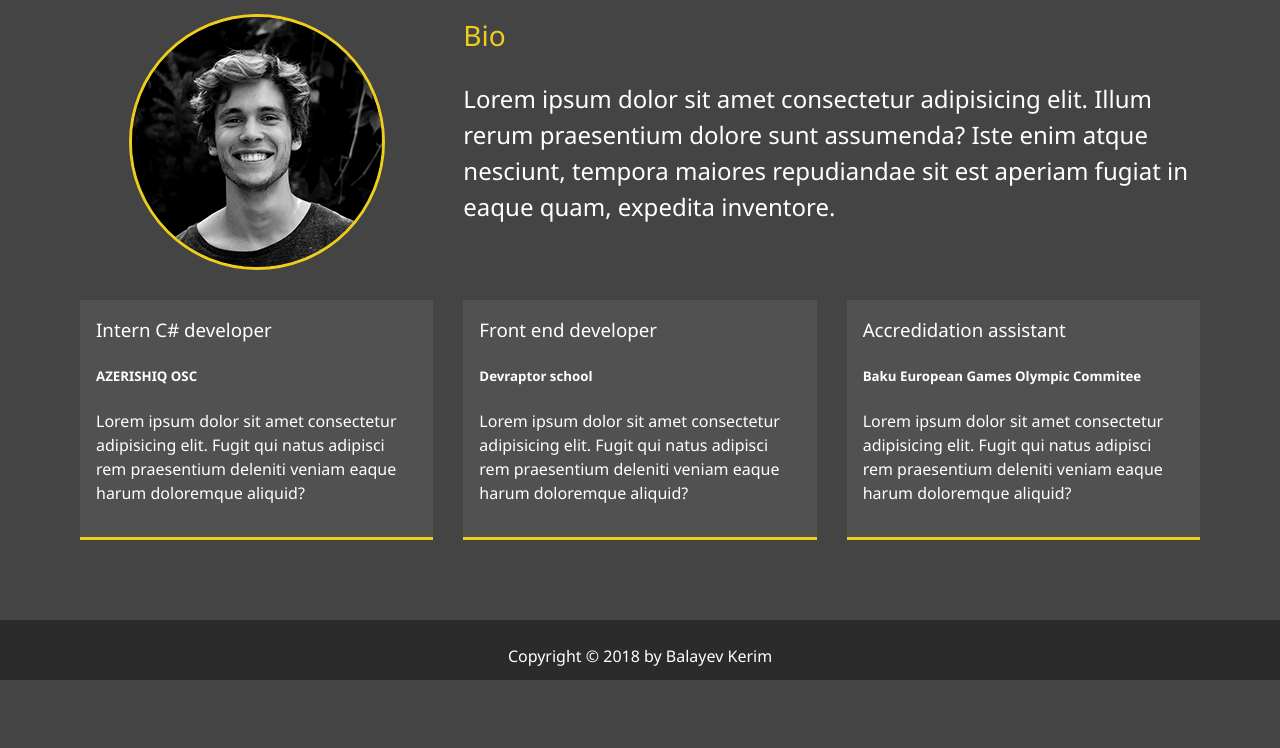
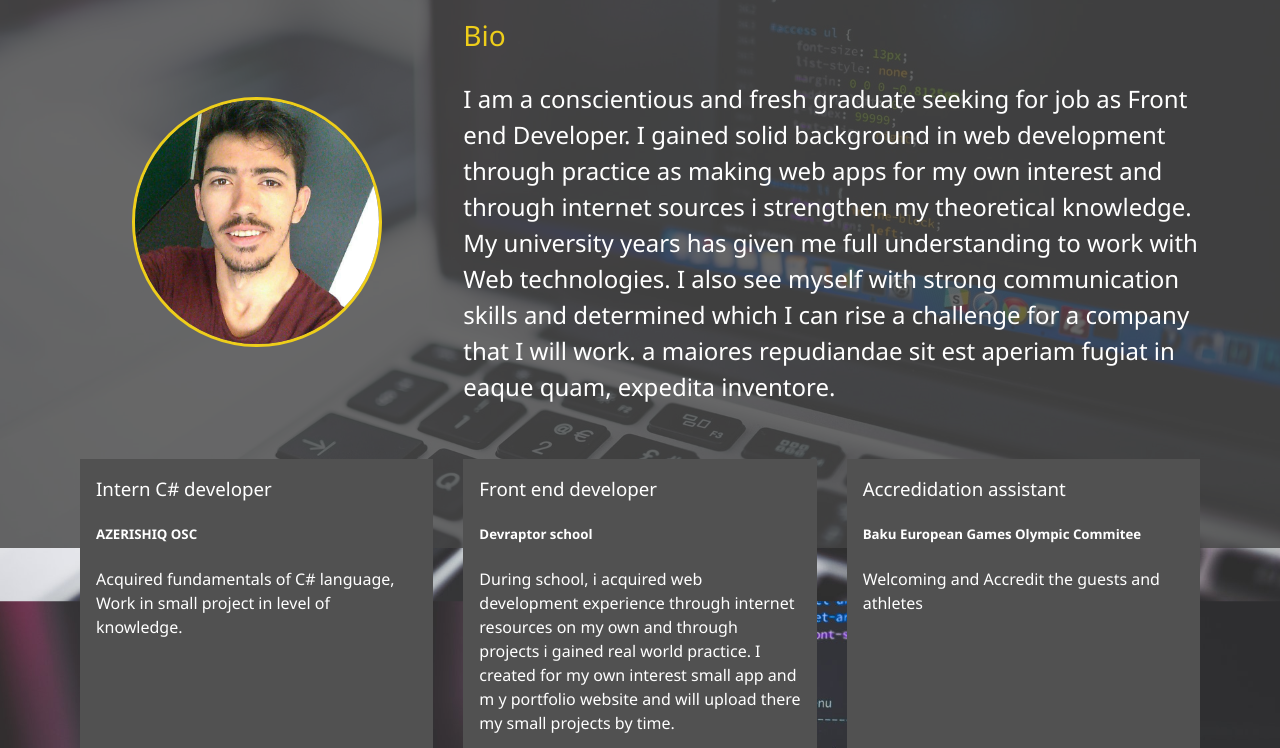
Before and after one commit to balayevkerim/myportfolio, a website: page dist/about.html in a window 1280 px wide. Shown: the part 252-1000 px from the top of the page. Before the commit the page ends 932 px from the top, so only its background shows below. Drawn offline with Linux system fonts and the light colour scheme.

Commit message:
Final
hopefully :)

```diff
--- a/dist/about.html
+++ b/dist/about.html
@@ -5,15 +5,15 @@
     <meta charset="UTF-8">
     <meta name="viewport" content="width=device-width, initial-scale=1.0">
     <meta http-equiv="X-UA-Compatible" content="ie=edge">
-    <link rel="stylesheet" href="https://use.fontawesome.com/releases/v5.2.0/css/all.css" integrity="sha384-hWVjflwFxL6sNzntih27bfxkr27PmbbK/iSvJ+a4+0owXq79v+lsFkW54bOGbiDQ"
-        crossorigin="anonymous">
+    <link rel="stylesheet" href="https://use.fontawesome.com/releases/v5.2.0/css/all.css"
+        integrity="sha384-hWVjflwFxL6sNzntih27bfxkr27PmbbK/iSvJ+a4+0owXq79v+lsFkW54bOGbiDQ" crossorigin="anonymous">
 
 
     <link rel="stylesheet" href="css/main.css">
     <title>Welcome to my portfolio</title>
 </head>
 
-<body id="">
+<body id="bg-img">
     <header>
         <div class="menu-btns">
             <div class="btn-line"></div>
@@ -23,6 +23,7 @@
         <nav class="menu">
             <div class="menu-branding">
                 <div class="portrait">
+                    <img src="img/portrait1.jpg" class="menu-image" alt="">
 
                 </div>
             </div>
@@ -38,37 +39,39 @@
         <h1 class="lg-heading">About <span class="text-secondary">Me</span></h1>
         <h3 class="sm-heading">Let me tell you about my background...</h3>
         <div class="about-info">
-            <img src="img/portrait.jpg" alt="" class="bio-image">
+            <img src="img/portrait1.jpg" alt="" class="bio-image">
 
             <div class="bio">
 
                 <h3 class="text-secondary">Bio</h3>
-                <p> Lorem ipsum dolor sit amet consectetur adipisicing elit. Illum rerum praesentium dolore sunt
-                    assumenda?
-                    Iste enim atque nesciunt, tempora maiores repudiandae sit est aperiam fugiat in eaque quam,
+                <p> I am a conscientious and fresh graduate seeking for job as Front end
+                    Developer. I gained solid
+                    background in web development through practice as making web apps for my own interest and
+                    through internet sources i strengthen my theoretical knowledge. My university years has given me
+                    full understanding to work with Web technologies. I also see myself with strong
+                    communication skills and determined which I can rise a challenge for a company that I will work. a
+                    maiores repudiandae sit est aperiam fugiat in eaque quam,
                     expedita
                     inventore. </p>
             </div>
             <div class="job job1">
                 <h3>Intern C# developer</h3>
                 <h5>AZERISHIQ OSC</h5>
-                <p>Lorem ipsum dolor sit amet consectetur adipisicing elit. Fugit qui natus adipisci rem praesentium
-                    deleniti
-                    veniam eaque harum doloremque aliquid?</p>
+                <p>Acquired fundamentals of C# language,
+                    Work in small project in level of knowledge.</p>
             </div>
             <div class="job job2">
                 <h3>Front end developer</h3>
                 <h5>Devraptor school</h5>
-                <p>Lorem ipsum dolor sit amet consectetur adipisicing elit. Fugit qui natus adipisci rem praesentium
-                    deleniti
-                    veniam eaque harum doloremque aliquid?</p>
+                <p>During school, i acquired web development experience through internet resources on my own and
+                    through projects i gained real world practice.
+                    I created for my own interest small app and m y portfolio website and will upload there my small
+                    projects by time.</p>
             </div>
             <div class="job job3">
                 <h3>Accredidation assistant</h3>
                 <h5>Baku European Games Olympic Commitee </h5>
-                <p>Lorem ipsum dolor sit amet consectetur adipisicing elit. Fugit qui natus adipisci rem praesentium
-                    deleniti
-                    veniam eaque harum doloremque aliquid?</p>
+                <p>Welcoming and Accredit the guests and athletes</p>
             </div>
         </div>
     </main>
--- a/dist/css/main.css
+++ b/dist/css/main.css
@@ -86,6 +86,12 @@ main {
     main#home h1 {
       margin-top: 20vh; }
 
+      .menu-image{
+        width: 250px;
+        height: 250px;
+        border: 3px solid #eece1a;
+        border-radius: 50%;
+      }
 .menu {
   position: fixed;
   top: 0;
@@ -120,12 +126,7 @@ main {
     transition: all 0.5s ease-out; }
     .menu-branding.show {
       transform: translate3d(0, 0, 0); }
-    .menu-branding .portrait {
-      width: 250px;
-      height: 250px;
-      border-radius: 50%;
-      border: 3px solid #eece1a;
-      background: url(../img/portrait.jpg); }
+
   .menu .nav-item {
     transform: translate3d(600px, 0, 0);
     transition: all 0.5s ease-out; }
@@ -166,6 +167,8 @@ main {
 .bio-image {
   grid-area: bioimage;
   margin: auto;
+  height: 250px;
+  width: 250px;
   border: 3px solid #eece1a;
   border-radius: 50%; }
 
```
Also changed, not shown: dist/contact.html (+5 -6 lines), dist/index.html (+1 -0 lines), dist/work.html (+8 -7 lines), dist/img/portrait.jpg (deleted), dist/img/portrait1.jpg (added), dist/img/portrait_small.jpg (deleted).
